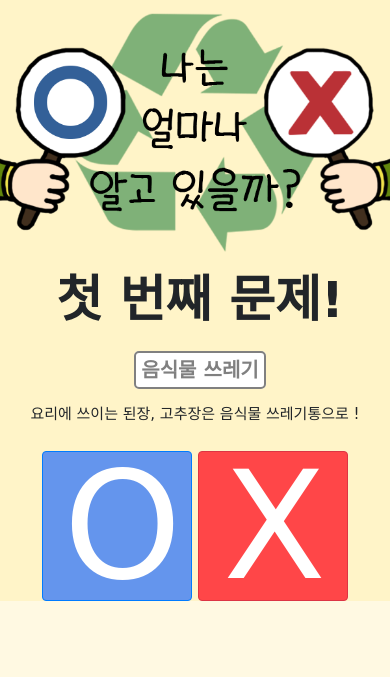
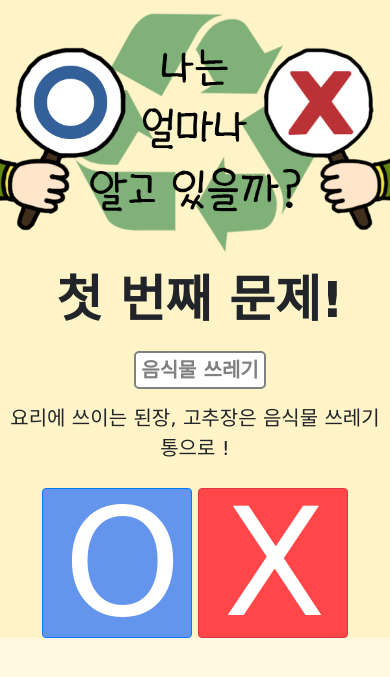
Before and after one commit to becho2/42good42, a Flask app: page /quiz in a window 390 px wide. Shown: the top 677 px of the page. Run offline with Flask 2, Linux system fonts and the light colour scheme; data that the repository does not hold is empty; some libraries are stand-ins or nearby versions; some web fonts are replaced.

```diff
--- a/templates/quiz.html
+++ b/templates/quiz.html
@@ -239,7 +239,7 @@
 
             .item-desc>p {
                 padding: 5px;
-                font-size: 15px;
+                font-size: 20px;
             }
 
             .item-btn {
@@ -275,7 +275,7 @@
             #modal.modal-overlay {
                 display: none;
                 width: 100%;
-                height: 120%;
+                height: 100%;
                 position: absolute;
                 left: 0;
                 top: 0;
```
